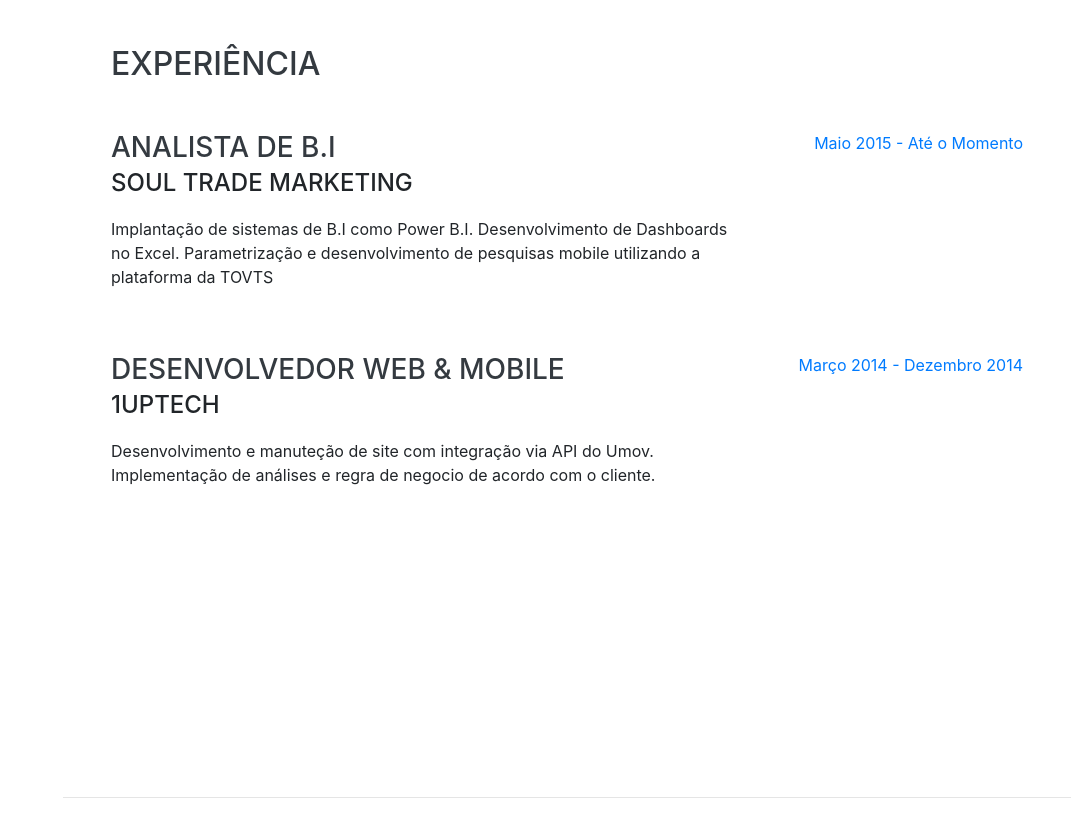
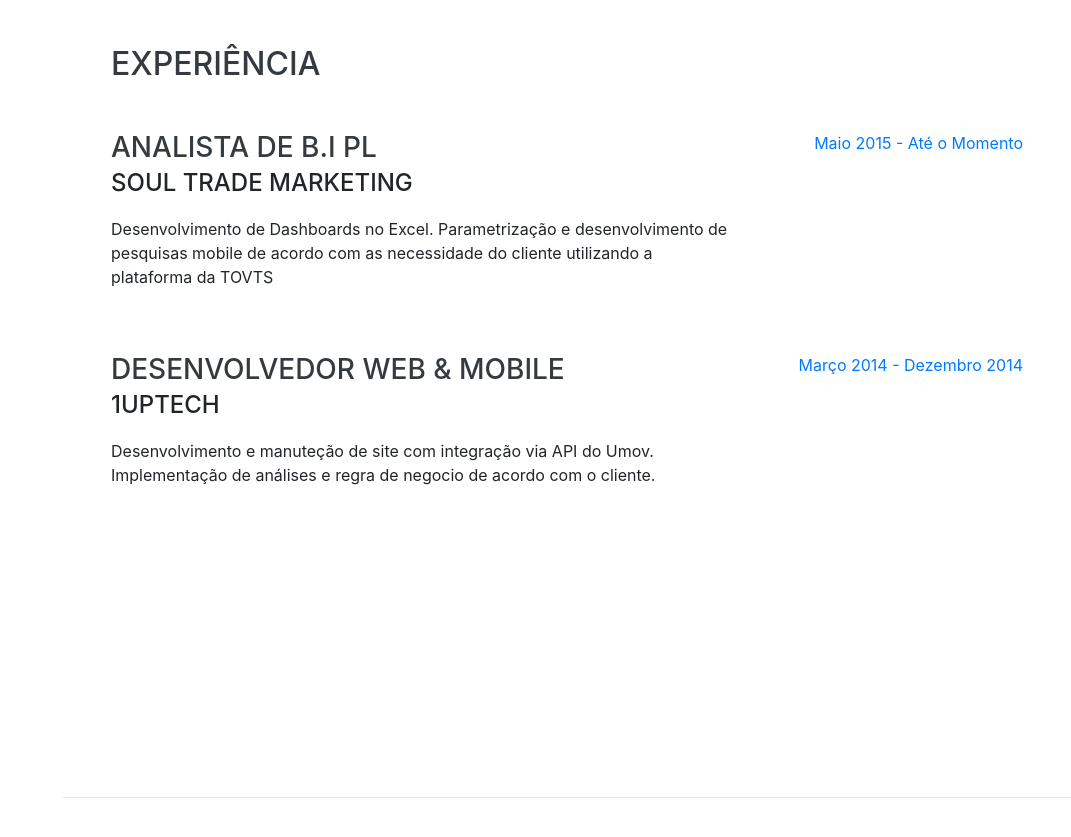
Before and after one commit to TacilioRodriguez/taciliorodriguez.github.io, a website with bundled scripts: page index.html in a window 1280 px wide. Shown: the part 804-1641 px from the top of the page, without its empty margins (209-1280 px from the left). Built offline with nearby package versions, Linux system fonts and the light colour scheme; a web font is replaced by a local one.

Commit message:
Atualização de Descrição
Atualização de descrição de atividades

```diff
--- a/index.html
+++ b/index.html
@@ -93,9 +93,9 @@ Desenvolvi algumas aplicações, uma delas é um app para controle financeiro (S
 
         <div class="resume-item d-flex flex-column flex-md-row justify-content-between mb-5">
           <div class="resume-content">
-            <h3 class="mb-0">Analista de B.I</h3>
+            <h3 class="mb-0">Analista de B.I PL</h3>
             <div class="subheading mb-3">Soul Trade Marketing</div>
-            <p>Implantação de sistemas de B.I como Power B.I. Desenvolvimento de Dashboards no Excel. Parametrização e desenvolvimento de pesquisas mobile utilizando a plataforma da TOVTS</p>
+            <p>Desenvolvimento de Dashboards no Excel. Parametrização e desenvolvimento de pesquisas mobile de acordo com as necessidade do cliente utilizando a plataforma da TOVTS</p>
           </div>
           <div class="resume-date text-md-right">
             <span class="text-primary">Maio 2015 - Até o Momento</span>
```
Also changed, not shown: 1 other file.
